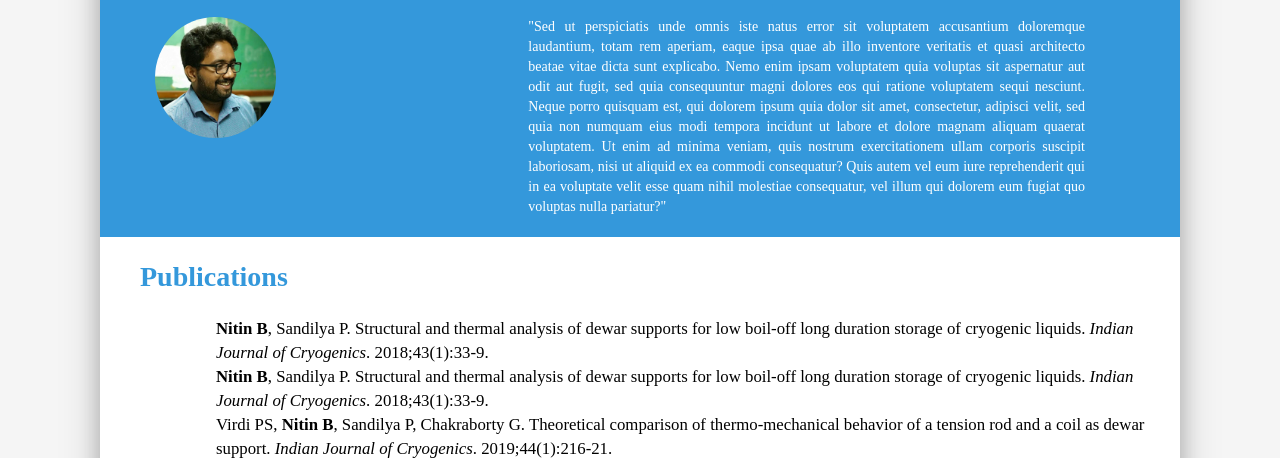
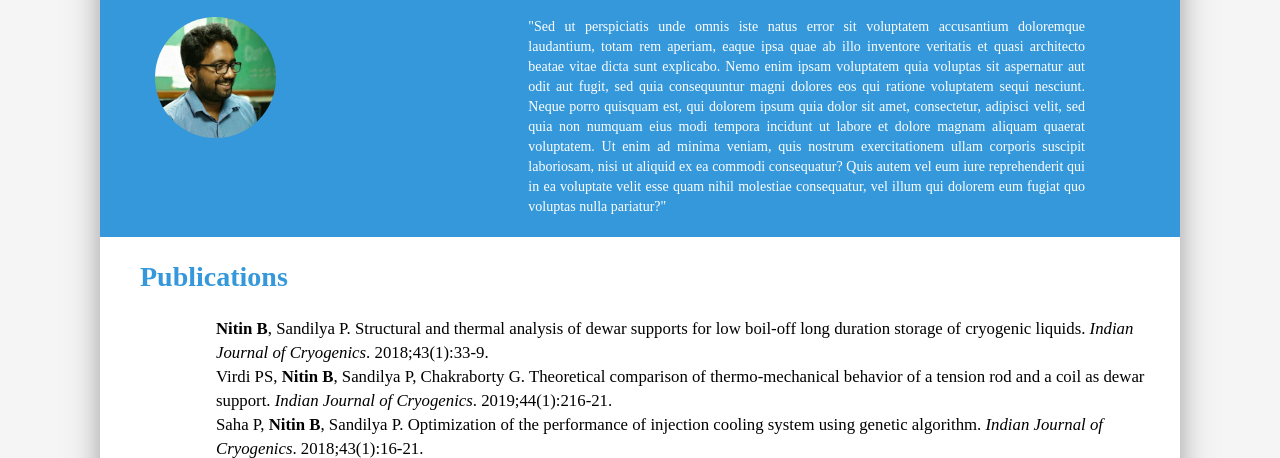
Before and after one commit to nitinbaby/tbnitin.tk, a plain HTML site: page index.html in a window 1280 px wide. Shown: the part 328-786 px from the top of the page. Drawn offline with nearby package versions, Linux system fonts and the light colour scheme.

Commit message:
Update index.html

```diff
--- a/index.html
+++ b/index.html
@@ -178,9 +178,12 @@
 				<div class="publication-list">
 				<ul class="fa-ul">
 					<li><span class="fa-li"><i class="fas fa-cog fa-spin"></i></span><b>Nitin B</b>, Sandilya P. Structural and thermal analysis of dewar supports for low boil-off long duration storage of cryogenic liquids. <i>Indian Journal of Cryogenics</i>. 2018;43(1):33-9.</li>
-					<li><b>Nitin B</b>, Sandilya P. Structural and thermal analysis of dewar supports for low boil-off long duration storage of cryogenic liquids. <i>Indian Journal of Cryogenics</i>. 2018;43(1):33-9.</li>
-					<li>Virdi PS, <b>Nitin B</b>, Sandilya P, Chakraborty G. Theoretical comparison of thermo-mechanical behavior of a tension rod and a coil as dewar support. <i>Indian Journal of Cryogenics</i>. 2019;44(1):216-21.</li>
-					<li>Saha P, <b>Nitin B</b>, Sandilya P. Optimization of the performance of injection cooling system using genetic algorithm. <i>Indian Journal of Cryogenics</i>. 2018;43(1):16-21.</li>
+
+					<li><span class="fa-li"><i class="fas fa-cog fa-spin"></i></span>Virdi PS, <b>Nitin B</b>, Sandilya P, Chakraborty G. Theoretical comparison of thermo-mechanical behavior of a tension rod and a coil as dewar support. <i>Indian Journal of Cryogenics</i>. 2019;44(1):216-21.</li>
+
+					<li><span class="fa-li"><i class="fas fa-cog fa-spin"></i></span>Saha P, <b>Nitin B</b>, Sandilya P. Optimization of the performance of injection cooling system using genetic algorithm. <i>Indian Journal of Cryogenics</i>. 2018;43(1):16-21.</li>
+
+
 					<li>Jayachandran LE, <b>Nitin B</b>, Rao PS. Simulation of the stress regime during grain filling in bamboo reinforced concrete silo. <i>Journal of Stored Products Research</i>. 2019 Sep 1;83:123-9.
 					</li>
 				</ul>
```
